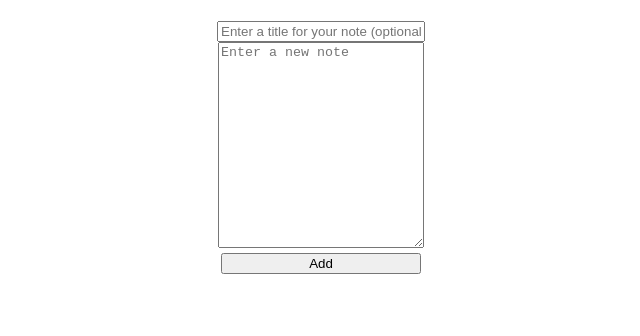
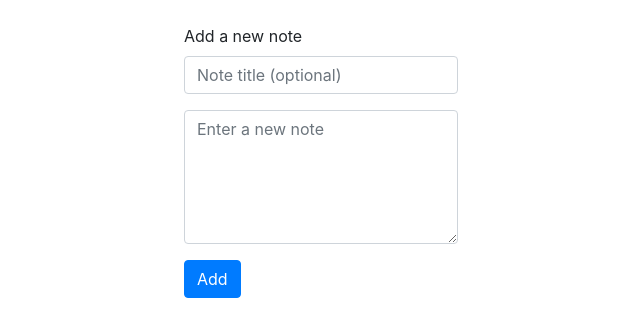
Before and after one commit to eavior/itc-react-note-app, a React (Create React App) app: page / in a window 1280 px wide. Shown: the top 336 px of the page, without its empty margins (319-959 px from the left). Built offline with nearby package versions, Linux system fonts and the light colour scheme.

Commit message:
M2 (WIP) + M3 already implemented

```diff
--- a/package.json
+++ b/package.json
@@ -6,7 +6,10 @@
     "@testing-library/jest-dom": "^5.11.4",
     "@testing-library/react": "^11.1.0",
     "@testing-library/user-event": "^12.1.10",
+    "bootstrap": "^4.6.0",
+    "date-fns": "^2.19.0",
     "react": "^17.0.1",
+    "react-bootstrap": "^1.5.1",
     "react-dom": "^17.0.1",
     "react-scripts": "4.0.3",
     "web-vitals": "^1.0.1"
--- a/src/App.js
+++ b/src/App.js
@@ -1,17 +1,55 @@
-import logo from './logo.svg';
+import React from "react";
 import './App.css';
-import MainBlock from './components/MainBlock';
-import ChildBlock from './components/ChildBlock';
-import NewNote from './components/NewNote';
-// import { Note } from './components/Note';
+import NewNoteForm from './components/NewNoteForm';
+import NotesList from './components/NotesList';
+import 'bootstrap/dist/css/bootstrap.min.css';
+import Container from 'react-bootstrap/Container'
+import Row from 'react-bootstrap/Row'
+import Col from 'react-bootstrap/Col'
 
-function App() {
-  return (
-    <div className="App">
-      {/* <MainBlock name={"Elisha"}><ChildBlock></ChildBlock></MainBlock> */}
-      <NewNote></NewNote>
-    </div>
-  );
+
+class App extends React.Component {
+  constructor(props) {
+    super(props);
+    this.state = {
+      notes: [],
+    }
+  }
+  addNewNote(note) {
+    this.setState(prevState => {
+      return { notes: [...prevState.notes, note] };
+    });
+  }
+  deleteNote(index) {
+    const deleteConfirmation = window.confirm("Do you really want to delete this note?");
+    if (deleteConfirmation) {
+      this.setState(prevState => {
+        return { notes: [...prevState.notes.slice(0, index), ...prevState.notes.slice(index + 1)] }
+      });
+    };
+
+  }
+  render() {
+    return (
+      <Container>
+        <br />
+        <Row className="justify-content-md-center">
+          <Col md="auto">        <NewNoteForm
+            onAddNote={(note) => this.addNewNote(note)}
+          /></Col>
+        </Row>
+        <Row className="justify-content-md-center">
+          <br /><br />
+        </Row>
+        <Row className="justify-content-md-center">
+          <Col md="auto"><NotesList
+            notes={this.state.notes}
+            onDeleteNote={(index) => this.deleteNote(index)}
+          /></Col>
+        </Row>
+      </Container>
+    )
+  }
 }
 
 export default App;
--- a/src/components/ChildBlock.jsx
+++ /dev/null
@@ -1,19 +0,0 @@
-// JUST FOR INSPIRATION
-
-
-import React from "react";
-
-class ChildBlock extends React.Component {
-  render() {
-    return (
-      <>
-        <div>Hello, I'm the child Component</div>
-        <button onClick={()=>this.props.runSomeParentMethod(Date.now())}>
-          Run Parent Method
-        </button>
-      </>
-    );
-  }
-}
-
-export default ChildBlock;
--- a/src/components/MainBlock.jsx
+++ /dev/null
@@ -1,37 +0,0 @@
-// JUST FOR INSPIRATION
-
-import React from "react";
-import ChildBlock from "./ChildBlock";
-
-class MainBlock extends React.Component {
-  constructor(props) {
-    super(props);
-    this.shouldReturnAorB = this.shouldReturnAorB.bind(this);
-    this.printName = this.printName.bind(this);
-  }
-
-  shouldReturnAorB() {
-    if (this.props.name) {
-      return <h1> Hello {this.props.name} </h1>;
-    } else return <h1> Hello World </h1>;
-  }
-
-  printName(time) {
-    if (this.props.name) {
-      console.log(`The name is: ${this.props.name} and the time is ${time}`);
-    } else console.log("No name");
-      console.log(time)
-  }
-
-  render() {
-    // return <>{this.shouldReturnAorB()}</>;
-    return (
-      <>
-        {this.shouldReturnAorB()}
-        <ChildBlock runSomeParentMethod={this.printName} />
-      </>
-    );
-  }
-}
-
-export default MainBlock;
--- a/src/components/NewNote.jsx
+++ /dev/null
@@ -1,70 +0,0 @@
-import React from "react";
-import ChildBlock from "./ChildBlock";
-// import { Note } from './Note'
-
-
-export default class NewNote extends React.Component {
-    constructor(props) {
-        super(props);
-        this.state = {
-            value: "",
-            id: "",
-            noteTitle: "",
-            noteBody: "",
-            date: "",
-            arrayOfNotes: []
-        };
-        this.note = {};
-        this.titlePlaceholder = 'Enter a title for your note (optional)';
-        this.bodyPlaceholder = 'Enter a new note';
-
-        this.handleChange = this.handleChange.bind(this);
-        this.handleSubmit = this.handleSubmit.bind(this);
-    }
-
-    handleChange(event) {
-        const value = event.target.value;
-        this.setState({
-            ...this.state,
-            [event.target.name]: value,
-            date: Date.now()
-        });
-    }
-
-    handleSubmit(event) {
-        event.preventDefault();
-        this.note = { id: Date.now(), date: this.state.date, noteTitle: this.state.noteTitle, noteBody: this.state.noteBody };
-        this.state.arrayOfNotes.push(this.note);
-        console.log(this.state.arrayOfNotes);
-        this.setState({
-            value: "", id: "",
-            noteTitle: "",
-            noteBody: "",
-            date: "",
-        });
-    }
-
-    handleClick() {
-        // this.setState({time: this.state.time + 1}); // Better is to use a callback function with state:
-        this.setState(prevState => { // you can use it 'state' as well, it's a callback function parameter. SetState is calling the callback function.
-            return {
-                count: prevState.count + 1
-            }
-        })
-    }
-
-    render() {
-        return (
-            <form onSubmit={this.handleSubmit}>
-                <br />
-                <label>
-                    <input name="noteTitle" placeholder={this.titlePlaceholder} value={this.state.noteTitle} onChange={this.handleChange} />
-                    <br />
-                    <textarea name="noteBody" placeholder={this.bodyPlaceholder} value={this.state.noteBody} onChange={this.handleChange} />
-                </label>
-                <br />
-                <input type="submit" value="Add" />
-            </form>
-        );
-    }
-}
--- /dev/null
+++ b/src/components/NewNoteForm.jsx
@@ -0,0 +1,68 @@
+import React from "react";
+import Form from 'react-bootstrap/Form'
+import Button from 'react-bootstrap/Button'
+import { fromUnixTime } from 'date-fns'
+
+export default class NewNoteForm extends React.Component {
+    constructor(props) {
+        super(props);
+        this.state = {
+            value: "",
+            id: "",
+            noteTitle: "",
+            noteBody: "",
+            date: "",
+            arrayOfNotes: []
+        };
+        this.note = {};
+        this.titlePlaceholder = 'Note title (optional)';
+        this.bodyPlaceholder = 'Enter a new note';
+
+        this.handleChange = this.handleChange.bind(this);
+        this.handleSubmit = this.handleSubmit.bind(this);
+    }
+
+    handleChange(event) {
+        const value = event.target.value;
+        const creationDate = Date.now();
+        const creationDate2 = creationDate.toString();
+        var result = fromUnixTime(creationDate2);
+        console.log(creationDate2);
+        this.setState({
+            ...this.state,
+            [event.target.name]: value,
+            date: creationDate2
+        });
+    }
+
+    handleSubmit(event) {
+        event.preventDefault();
+        const note = { id: Date.now(), date: this.state.date, noteTitle: this.state.noteTitle, noteBody: this.state.noteBody };
+        this.props.onAddNote(note);
+        this.setState({
+            value: "", id: "",
+            noteTitle: "",
+            noteBody: "",
+            date: "",
+        });
+    }
+
+    render() {
+        return (
+            <div>
+                <Form onSubmit={this.handleSubmit}>
+                    <Form.Group>
+                        <Form.Label>Add a new note</Form.Label>
+                        <Form.Control type="text" name="noteTitle" placeholder={this.titlePlaceholder} value={this.state.noteTitle} onChange={this.handleChange} />
+                    </Form.Group>
+                    <Form.Group>
+                        <Form.Control as="textarea" rows={5} name="noteBody" placeholder={this.bodyPlaceholder} value={this.state.noteBody} onChange={this.handleChange} />
+                    </Form.Group>
+                    <Button variant="primary" type="submit">
+                        Add
+                    </Button>
+                </Form>
+            </div>
+        );
+    }
+}
--- /dev/null
+++ b/src/components/NoteItem.jsx
@@ -0,0 +1,21 @@
+import Card from 'react-bootstrap/Card'
+
+function NoteItem(props) {
+    // props = { note: { id: ..., date ..., noteTitle: ... } }
+    const { note } = props;
+    const { id, date, noteTitle, noteBody } = note;
+    return (
+        <Card>
+            <Card.Body>
+                <Card.Title>{noteTitle}</Card.Title>
+                <Card.Text>{noteBody}</Card.Text>
+            </Card.Body>
+            <Card.Footer>
+                <small className="text-muted">Last updated on {date}</small>
+                <button onClick={props.onDelete}>Delete</button>
+            </Card.Footer>
+        </Card>
+    )
+}
+
+export default NoteItem;
--- /dev/null
+++ b/src/components/NotesList.jsx
@@ -0,0 +1,18 @@
+import NoteItem from "./NoteItem";
+import CardDeck from 'react-bootstrap/CardDeck'
+
+function NotesList(props) {
+    return (
+        <CardDeck className="flex-wrap">
+            {props.notes.map((note, index) =>
+                <NoteItem
+                    key={note.id}
+                    note={note}
+                    onDelete={() => props.onDeleteNote(index)}
+                />
+            )}
+        </CardDeck>
+    )
+}
+
+export default NotesList;
```
Also changed, not shown: src/components/ShowNotes.jsx (deleted), 1 other file (tests, documents, lock files or other folders).
